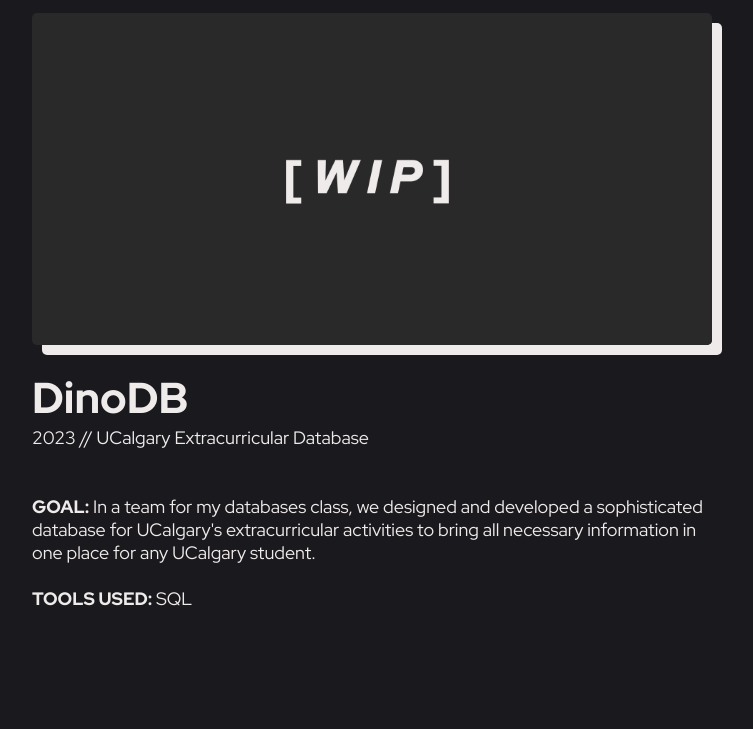
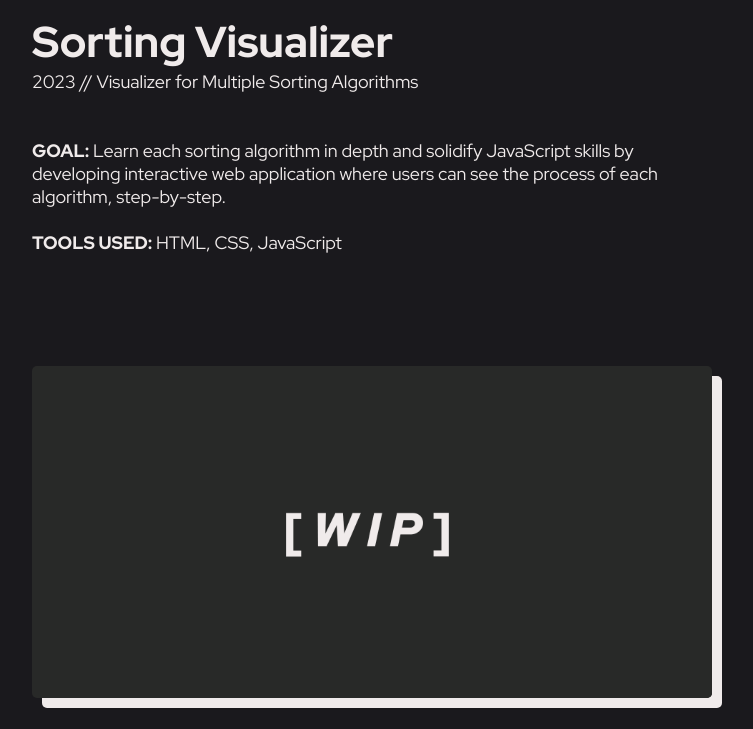
Before and after one commit to alejandrocqvd/alejandrocqvd.github.io, a plain HTML site: page index.html in a window 1280 px wide. Shown: the part 2975-3704 px from the top of the page, without its empty margins (268-1021 px from the left). Drawn offline with Linux system fonts and the light colour scheme; a web font is replaced by a local one.

Commit message:
Added project.

```diff
--- a/index.html
+++ b/index.html
@@ -167,6 +167,19 @@
         <h2>My Work</h2>
         <div class="project-collection">
             <div class="project-and-details">
+                <div class="details left">
+                    <p><span class='project-title'>Sorting Visualizer</span><br>
+                    2023 // Visualizer for Multiple Sorting Algorithms<br><br><br>
+                    <span class="subtitle">GOAL:</span> Learn each sorting algorithm in depth and solidify JavaScript
+                    skills by developing interactive web application where users can see the process of each algorithm, step-by-step.<br><br>
+                    <span class='subtitle'>TOOLS USED: </span>HTML, CSS, JavaScript<br><br><br><br><br></p>
+                    </p>
+                </div>
+                <div class="preview right">
+                    <img src="./img/WIP.png">
+                </div>
+            </div>
+            <div class="project-and-details">
                 <div class="preview left">
                     <img src="./img/WIP.png">
                 </div>
```
